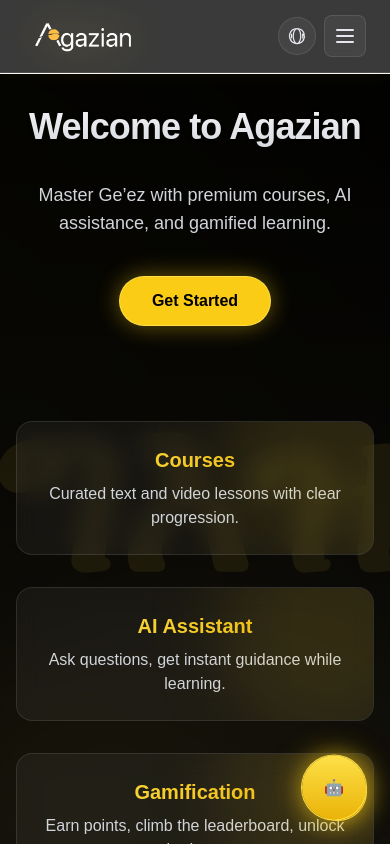
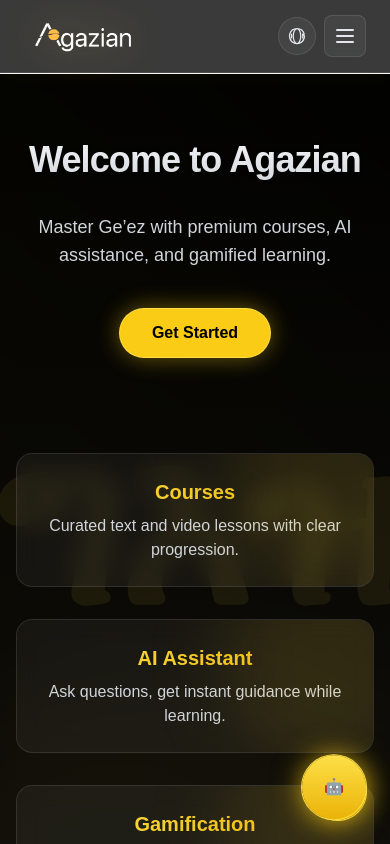
Before and after one commit to elsh1923/Geez_learning, a Next.js app: page / in a window 390 px wide. Shown: the top 844 px of the page. Built offline with nearby package versions, Linux system fonts and the light colour scheme.

Commit message:
updated navbar

```diff
--- a/src/app/page.tsx
+++ b/src/app/page.tsx
@@ -96,7 +96,7 @@ export default function Home() {
       <div className="pointer-events-none absolute bottom-[-20rem] right-[-10rem] h-[40rem] w-[40rem] rounded-full bg-gradient-to-tr from-yellow-400/15 via-amber-300/10 to-transparent blur-3xl" />
 
       {/* Hero */}
-      <div className="relative z-10 flex min-h-screen w-full flex-col items-center justify-center px-4 sm:px-6 md:px-8 text-center">
+      <div className="relative z-10 flex min-h-screen w-full flex-col items-center justify-center px-4 sm:px-6 md:px-8 py-16 text-center">
         {/* Decorative Ge'ez letter background */}
         <div className="pointer-events-none absolute inset-0 -z-10 overflow-hidden">
           <div className="absolute inset-0 bg-black/60" />
```
